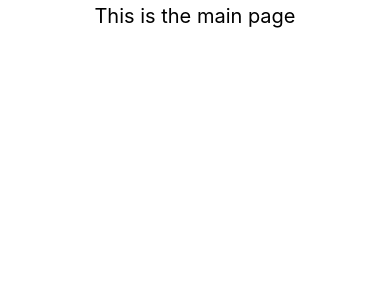
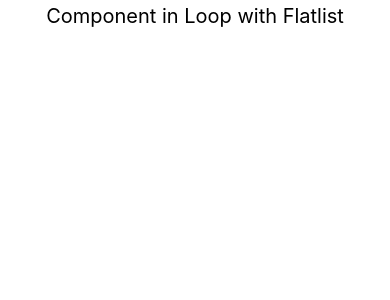
Before and after one commit to Nitishrestha/react-native-learning, a React Native app: screen / in a window 390 px wide. Shown: the top 300 px of the page. Built offline with nearby package versions, Linux system fonts and the light colour scheme.

Commit message:
First commit

```diff
--- a/App.js
+++ b/App.js
@@ -5,7 +5,7 @@ import {Text, View, StyleSheet} from 'react-native';
 const App = () => {
   return (
     <View>
-      <Text style={style.textBox}>This is the main page</Text>
+      <Text style={style.textBox}>Component in Loop with Flatlist</Text>
     </View>
   );
 };
```
